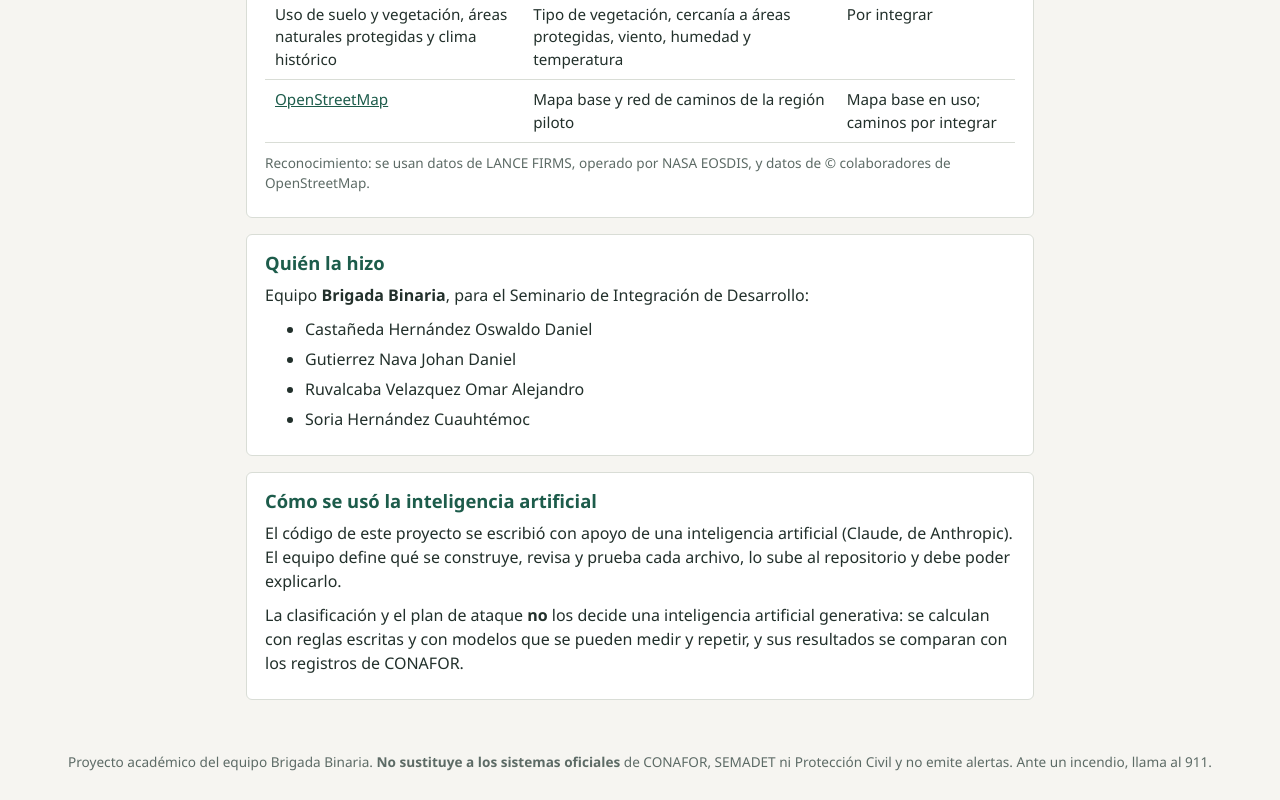
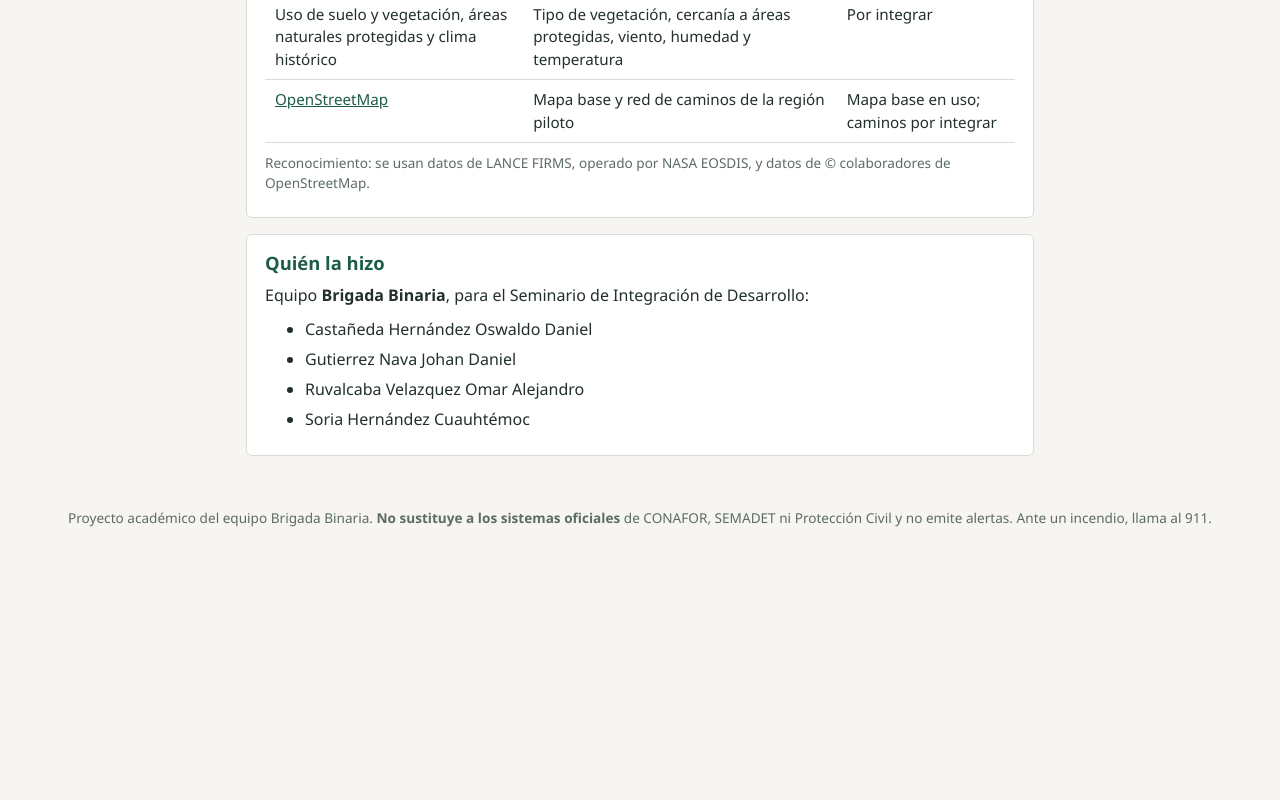
Before and after one commit to Souls-Nao/Proyecto-Final-Vigia-Jalisco, a plain HTML site: page web/acerca.html in a window 1280 px wide. Shown: the part 1384-2184 px from the top of the page. After the commit the page ends 1940 px from the top, so only its background shows below. Drawn offline with Linux system fonts and the light colour scheme.

Commit message:
...
Removed section explaining the use of artificial intelligence in the project.

```diff
--- a/web/acerca.html
+++ b/web/acerca.html
@@ -138,20 +138,6 @@
       </ul>
     </section>
 
-    <section class="tarjeta">
-      <h2>Cómo se usó la inteligencia artificial</h2>
-      <p>
-        El código de este proyecto se escribió con apoyo de una inteligencia artificial
-        (Claude, de Anthropic). El equipo define qué se construye, revisa y prueba cada archivo,
-        lo sube al repositorio y debe poder explicarlo.
-      </p>
-      <p>
-        La clasificación y el plan de ataque <strong>no</strong> los decide una inteligencia
-        artificial generativa: se calculan con reglas escritas y con modelos que se pueden medir
-        y repetir, y sus resultados se comparan con los registros de CONAFOR.
-      </p>
-    </section>
-
   </main>
 
   <footer class="pie">
```
